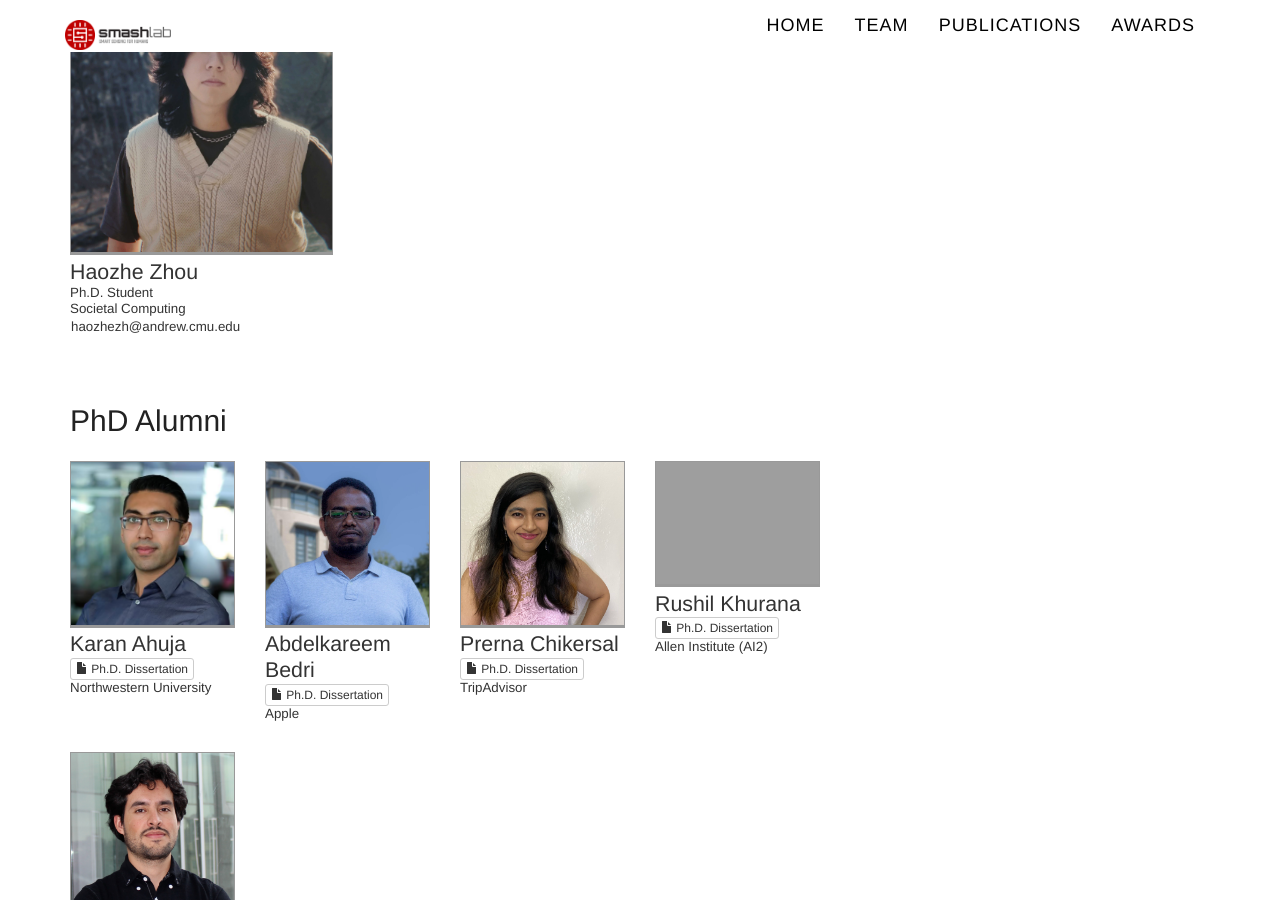
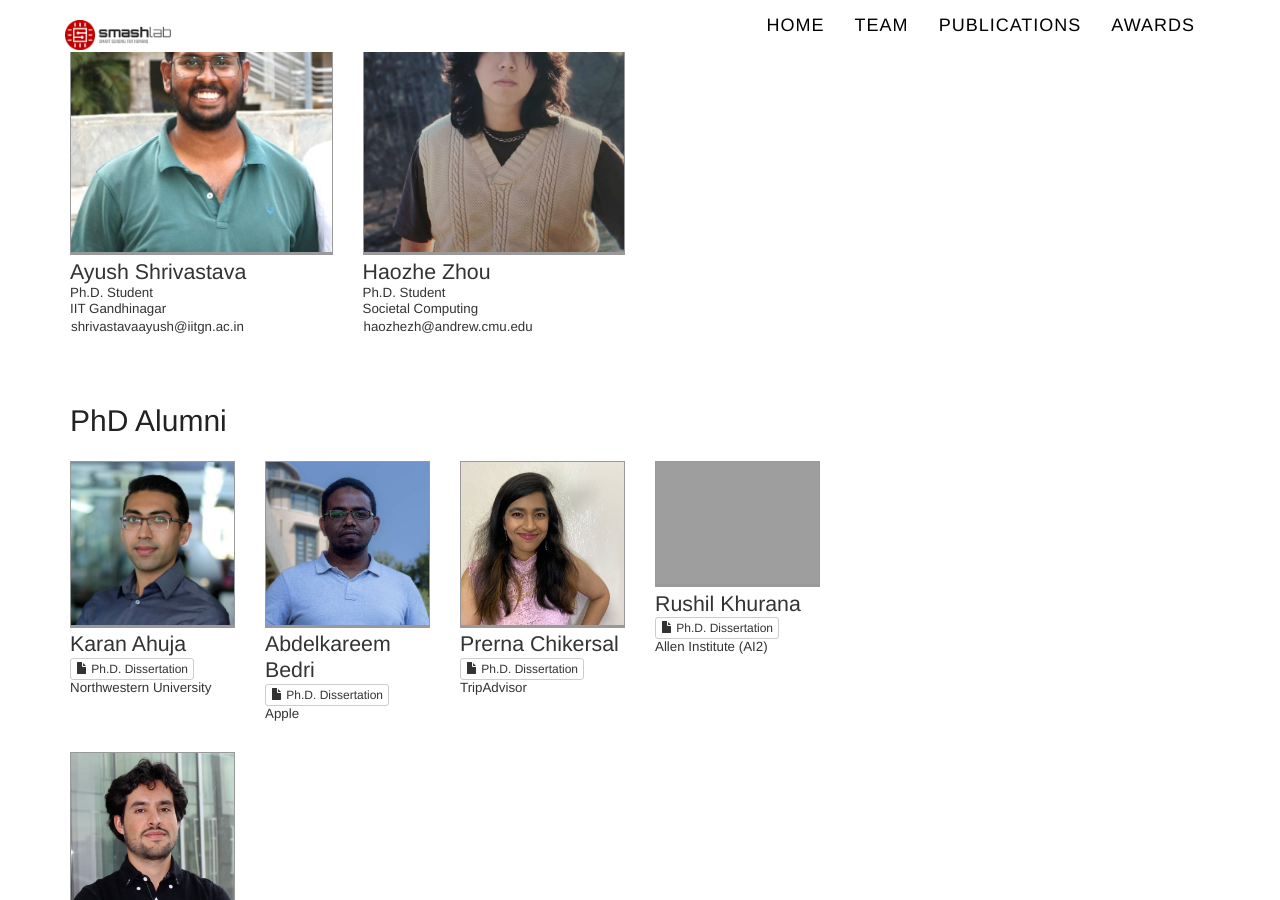
Before and after one commit to cmusmashlab/cmusmashlab.github.io, a Jekyll site: the page built from members/index.html, in a window 1280 px wide and 900 px high, scrolled down 1034 px. Built offline with Jekyll 4.4.1, drawn with Linux system fonts in a browser that asks for light colours; nearby versions of some CDN libraries; some web fonts are replaced.

Commit message:
Fixed PrismObserver pub details and added Ayush as a member

```diff
--- a/_data/members.yml
+++ b/_data/members.yml
@@ -35,6 +35,15 @@
   website: https://vimalmollyn.com
   degree: Ph.D. Student (advised by Chris Harrison)
   affiliation: HCII
+  status: current
+
+- id: shrivastava
+  name: Ayush Shrivastava
+  image: /images/members/ayush.jpg
+  email: shrivastavaayush@iitgn.ac.in
+  website: https://ayushshrivstava.github.io/
+  degree: Ph.D. Student
+  affiliation: IIT_Gandhinagar
   status: current
 
 - id: patidar
```
Also changed, not shown: _publications/prism_observer.md (+3 -6 lines), images/members/ayush.jpg (added).
